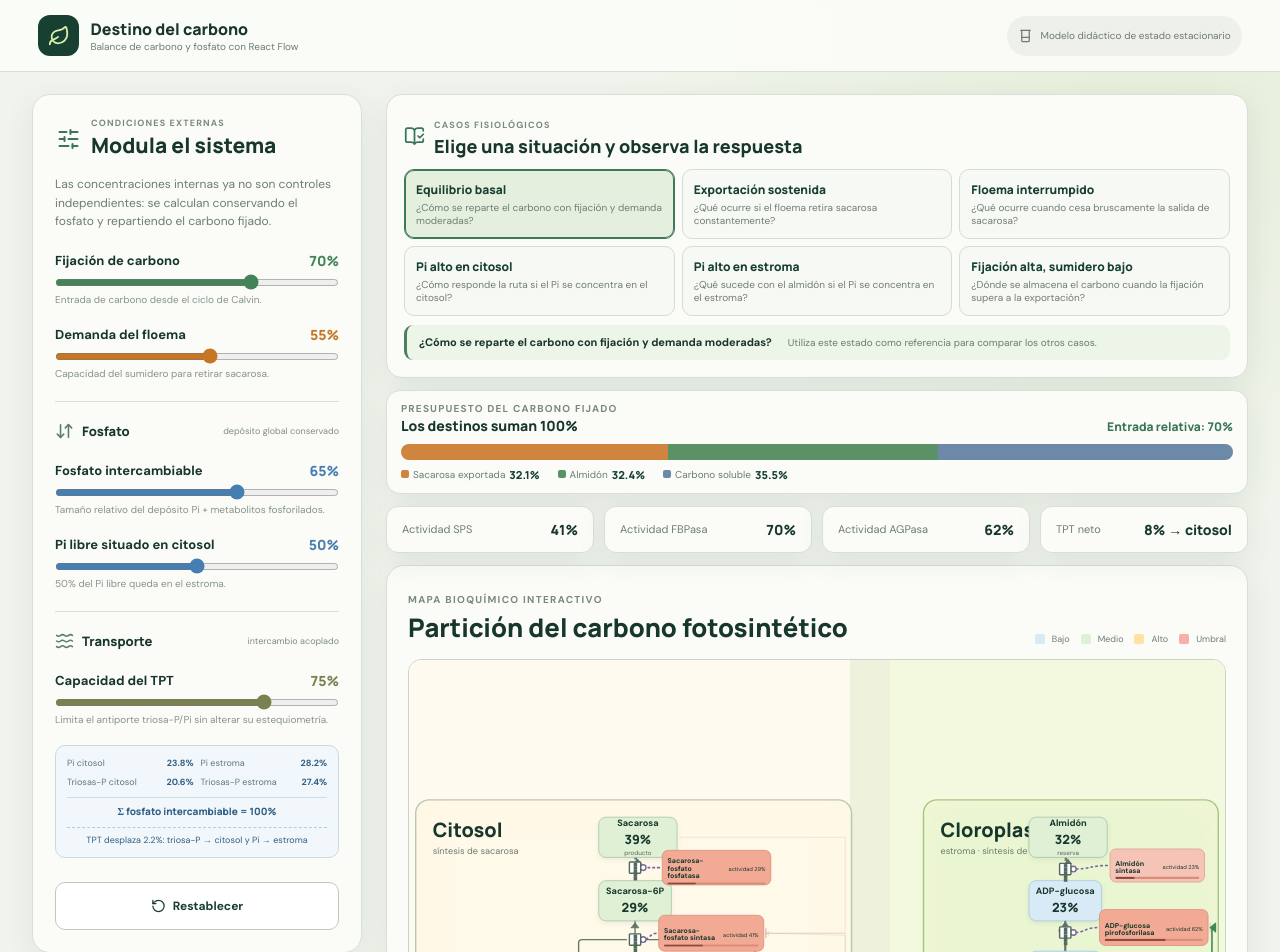
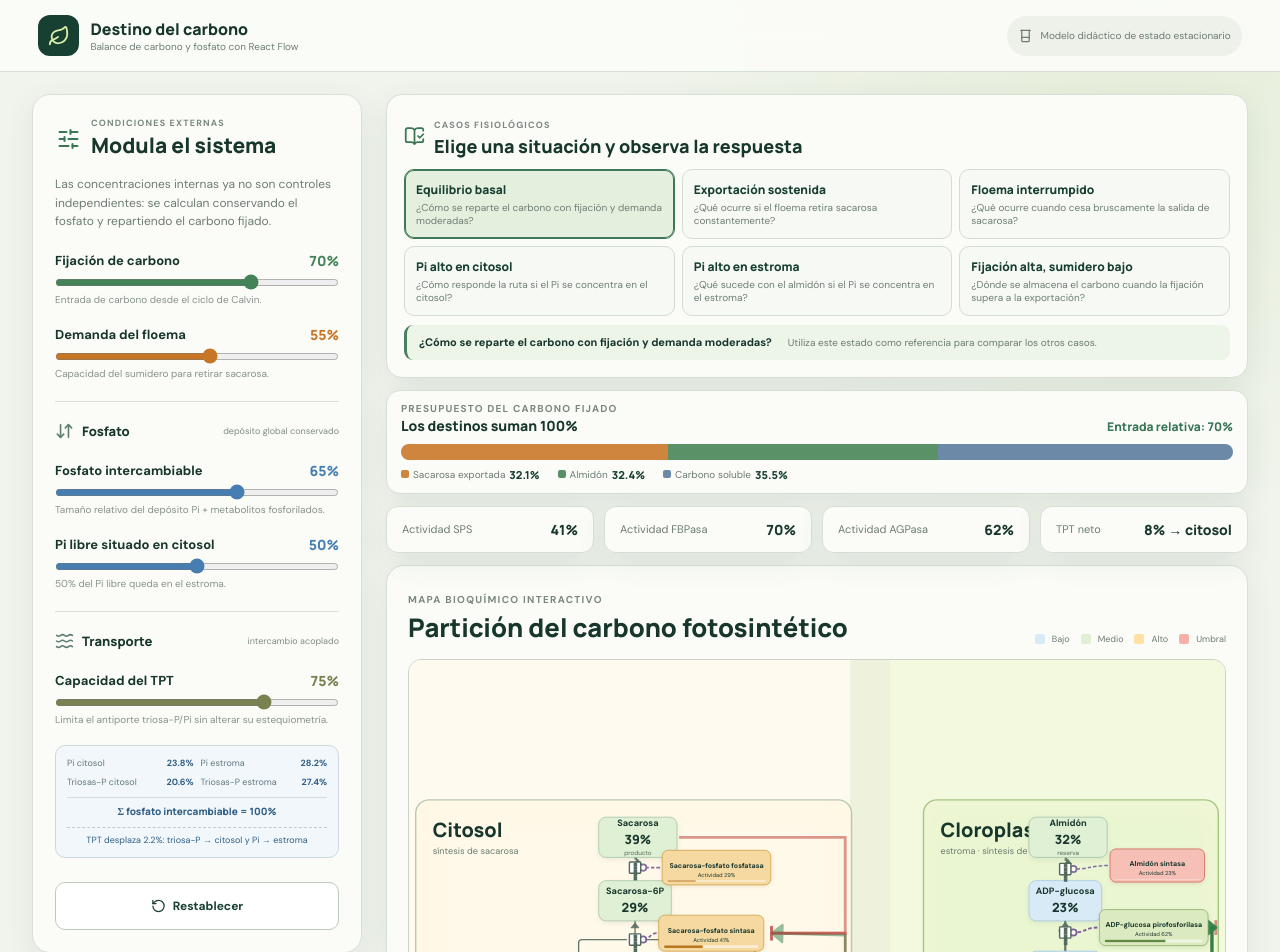
Before and after one commit to migred/Sacarosavsalmidon, a React (Vite) app: page / in a window 1280 px wide. Shown: the top 952 px of the page. Built offline with nearby package versions, Linux system fonts and the light colour scheme.

Commit message:
ajustezoom

```diff
--- a/package.json
+++ b/package.json
@@ -1,7 +1,7 @@
 {
   "name": "laboratorio-carbono-vegetal",
   "private": true,
-  "version": "1.0.3",
+  "version": "1.0.4",
   "type": "module",
   "scripts": {
     "dev": "vite",
--- a/src/App.tsx
+++ b/src/App.tsx
@@ -186,7 +186,7 @@ export default function App(){
         <div className="map-card">
           <div className="map-title"><div><span>MAPA BIOQUÍMICO INTERACTIVO</span><h1>Partición del carbono fotosintético</h1></div><div className="map-legend"><i className="low"/>Bajo<i className="normal"/>Medio<i className="high"/>Alto<i className="critical"/>Umbral</div></div>
           <MetabolicFlow balance={balance} derived={d}/>
-          <div className="sbgn-key"><span><b>□</b> metabolito</span><span><b>○</b> proceso</span><span><b>→</b> dirigida</span><span><b>⇄</b> reversible</span><span><b>⊣</b> inhibición</span><span><b>△</b> activación</span></div>
+          <div className="sbgn-key"><span><b>□</b> metabolito</span><span><b>○</b> proceso</span><span><b>→</b> dirigida</span><span><b>⇄</b> reversible</span><span><b>⊣</b> inhibición</span><span><b>△</b> activación</span><span><b>Enzima:</b> rojo baja · ámbar media · verde alta</span></div>
         </div>
         <div className="interpretation"><Info/><div><b>Respuesta regulatoria</b><p>{d.sucrosePool>=70?'La sacarosa acumulada ejerce retroinhibición sobre SPS. ':d.sps<25?'La síntesis de sacarosa está limitada por sustrato o por Pi. ':'SPS conserva capacidad para sostener la síntesis de sacarosa. '}{balance.piCyt>=65?'El Pi citosólico alto inhibe SPS y modifica el balance F6P-2-quinasa/F2,6BPasa. ':''}{balance.piStroma>=65?'El Pi estromático reduce la relación 3-PGA/Pi e inhibe AGPasa. ':d.agpase>=70?'La relación carbono/Pi activa AGPasa y favorece el almidón. ':'AGPasa responde al balance carbono/Pi. '}El TPT intercambia una triosa-P por un Pi, sin cambiar el fosfato total.</p></div></div>
       </section>
--- a/src/MetabolicFlow.tsx
+++ b/src/MetabolicFlow.tsx
@@ -7,9 +7,10 @@ import '@xyflow/react/dist/style.css'
 import type { Balance, Derived } from './App'
 
 type Props = { balance: Balance; derived: Derived }
-type FlowData = { label: string; value?: number; activity?: number; compartment?: 'cytosol' | 'chloroplast'; note?: string; tone?: string; kind?: string; active?: boolean; flux?: number; production?: boolean; forwardFlux?: number; reverseFlux?: number; route?: 'left'|'right'|'top'|'bottom'; corridor?: number; waypoints?: {x:number;y:number}[] }
+type FlowData = { label: string; value?: number; activity?: number; compartment?: 'cytosol' | 'chloroplast'; note?: string; tone?: string; kind?: string; active?: boolean; strength?: number; flux?: number; production?: boolean; forwardFlux?: number; reverseFlux?: number; route?: 'left'|'right'|'top'|'bottom'; corridor?: number; waypoints?: {x:number;y:number}[] }
 
 const level = (v = 0) => v < 25 ? 'low' : v < 65 ? 'normal' : v < 82 ? 'high' : 'critical'
+const clamp = (v:number) => Math.max(0,Math.min(100,v))
 
 function FourHandles() {
   return <>
@@ -32,7 +33,9 @@ const ProcessNode = memo(({ data }: NodeProps) => {
 
 const EnzymeNode = memo(({ data }: NodeProps) => {
   const d = data as FlowData
-  return <div className={`enzyme-node ${(d.activity ?? 0) < 25 ? 'limited' : ''}`}><FourHandles /><b>{d.label}</b><span>actividad {Math.round(d.activity ?? 0)}%</span><i><em style={{ width:`${d.activity ?? 0}%` }} /></i></div>
+  const activity=d.activity??0
+  const activityClass=activity<25?'activity-low':activity<55?'activity-medium':activity<80?'activity-high':'activity-very-high'
+  return <div className={`enzyme-node ${activityClass}`}><FourHandles /><b>{d.label}</b><span>Actividad {Math.round(activity)}%</span><i><em style={{ width:`${activity}%` }} /></i></div>
 })
 
 const TransportNode = memo(({ data }: NodeProps) => {
@@ -54,25 +57,31 @@ const ReactionEdge = memo((props: EdgeProps) => {
 
 const RegulatoryEdge = memo((props: EdgeProps) => {
   const d = props.data as FlowData | undefined
-  const [curve] = getBezierPath(props)
-  const waypointPath = d?.waypoints?.length ? `M ${props.sourceX} ${props.sourceY} ${d.waypoints.map(p=>`L ${p.x} ${p.y}`).join(' ')} L ${props.targetX} ${props.targetY}` : undefined
+  const kind = d?.kind ?? 'activation'
+  const endpointGap=kind==='catalysis'?0:8
+  const endX=props.targetX+(props.targetPosition===Position.Left?-endpointGap:props.targetPosition===Position.Right?endpointGap:0)
+  const endY=props.targetY+(props.targetPosition===Position.Top?-endpointGap:props.targetPosition===Position.Bottom?endpointGap:0)
+  const [curve] = getBezierPath({sourceX:props.sourceX,sourceY:props.sourceY,targetX:endX,targetY:endY,sourcePosition:props.sourcePosition,targetPosition:props.targetPosition})
+  const waypointPath = d?.waypoints?.length ? `M ${props.sourceX} ${props.sourceY} ${d.waypoints.map(p=>`L ${p.x} ${p.y}`).join(' ')} L ${endX} ${endY}` : undefined
   const path = waypointPath ?? (d?.route === 'left' || d?.route === 'right'
-    ? `M ${props.sourceX} ${props.sourceY} L ${d.corridor} ${props.sourceY} L ${d.corridor} ${props.targetY} L ${props.targetX} ${props.targetY}`
+    ? `M ${props.sourceX} ${props.sourceY} L ${d.corridor} ${props.sourceY} L ${d.corridor} ${endY} L ${endX} ${endY}`
     : d?.route === 'top' || d?.route === 'bottom'
-      ? `M ${props.sourceX} ${props.sourceY} L ${props.sourceX} ${d.corridor} L ${props.targetX} ${d.corridor} L ${props.targetX} ${props.targetY}`
+      ? `M ${props.sourceX} ${props.sourceY} L ${props.sourceX} ${d.corridor} L ${endX} ${d.corridor} L ${endX} ${endY}`
       : curve)
   const active = d?.active ?? false
-  const kind = d?.kind ?? 'activation'
-  const color = kind === 'inhibition' ? '#c3443a' : kind === 'catalysis' ? '#78649a' : '#3e8a58'
-  const opacity = active ? 1 : .14
+  const strength=clamp(d?.strength??(active?100:0))
+  const color = kind === 'inhibition' ? '#b72f2b' : kind === 'catalysis' ? '#70528f' : '#247c43'
+  const width=kind==='catalysis'?1.8+strength/65:2.4+strength/24
+  const opacity=active ? .78+strength/455 : .42+strength/555
   const verticalTarget = props.targetPosition === Position.Left || props.targetPosition === Position.Right
+  const barHalf=9+strength*.035
   const bar = kind === 'inhibition' && (verticalTarget
-    ? <line x1={props.targetX} y1={props.targetY-7} x2={props.targetX} y2={props.targetY+7} />
-    : <line x1={props.targetX-7} y1={props.targetY} x2={props.targetX+7} y2={props.targetY} />)
+    ? <line x1={endX} y1={endY-barHalf} x2={endX} y2={endY+barHalf} />
+    : <line x1={endX-barHalf} y1={endY} x2={endX+barHalf} y2={endY} />)
   return <g className={`reg-edge ${kind}`} style={{ opacity }}>
-    <BaseEdge path={path} markerEnd={kind === 'activation' ? props.markerEnd : undefined} style={{ stroke:color, strokeWidth:active?2.2:1.2, strokeDasharray:kind==='catalysis'?'4 3':undefined }} />
-    {bar && <g stroke={color} strokeWidth="2.5">{bar}</g>}
-    {kind === 'catalysis' && <circle cx={props.targetX} cy={props.targetY} r="4" fill="white" stroke={color} strokeWidth="2" />}
+    <BaseEdge path={path} markerEnd={kind === 'activation' ? props.markerEnd : undefined} style={{ stroke:color, strokeWidth:width, strokeDasharray:kind==='catalysis'?'5 3':undefined }} />
+    {bar && <g stroke={color} strokeWidth={Math.max(3,width)}>{bar}</g>}
+    {kind === 'catalysis' && <circle cx={endX} cy={endY} r="4.5" fill="white" stroke={color} strokeWidth="2.5" />}
   </g>
 })
 
@@ -110,7 +119,7 @@ const met = (id:string,label:string,value:number,parentId:string,x:number,y:numb
 const proc = (id:string,label:string,parentId:string|undefined,x:number,y:number) => ({ id,type:'process',parentId,extent:parentId?'parent' as const:undefined,position:{x,y},data:{label},style:{width:18,height:18},draggable:false })
 const enz = (id:string,label:string,activity:number,parentId:string,x:number,y:number,width=92,height=38) => ({ id,type:'enzyme',parentId,extent:'parent' as const,position:{x,y},data:{label,activity},style:{width,height},draggable:false })
 const reaction = (id:string,source:string,target:string,flux:number,sourceHandle:string,targetHandle:string,production=false) => ({ id,type:'reaction',source,target,sourceHandle,targetHandle,data:{flux,production},markerEnd:production?{type:MarkerType.ArrowClosed,color:'#435b4e',width:14,height:14}:undefined,selectable:false })
-const regulation = (id:string,source:string,target:string,kind:'activation'|'inhibition'|'catalysis',active:boolean,sourceHandle:string,targetHandle:string,route?:FlowData['route'],corridor?:number,waypoints?:FlowData['waypoints']) => ({ id,type:'regulatory',source,target,sourceHandle,targetHandle,data:{kind,active,route,corridor,waypoints},markerEnd:kind==='activation'?{type:MarkerType.ArrowClosed,color:'#3e8a58',width:14,height:14}:undefined,selectable:false })
+const regulation = (id:string,source:string,target:string,kind:'activation'|'inhibition'|'catalysis',active:boolean,strength:number,sourceHandle:string,targetHandle:string,route?:FlowData['route'],corridor?:number,waypoints?:FlowData['waypoints']) => ({ id,type:'regulatory',source,target,sourceHandle,targetHandle,data:{kind,active,strength,route,corridor,waypoints},markerEnd:kind==='activation'?{type:MarkerType.ArrowClosed,color:'#247c43',width:16+strength*.05,height:16+strength*.05}:undefined,selectable:false })
 const reversible = (id:string,source:string,target:string,forwardFlux:number,reverseFlux:number,sourceHandle:string,targetHandle:string) => ({ id,type:'reversible',source,target,sourceHandle,targetHandle,data:{forwardFlux,reverseFlux},markerEnd:{type:MarkerType.ArrowClosed,color:'#435b4e',width:13,height:13},selectable:false })
 const transport = (id:string,source:string,target:string,kind:'pi'|'triose',flux:number,sourceHandle:string,targetHandle:string) => ({ id,type:'tpt',source,target,sourceHandle,targetHandle,data:{kind,flux},markerEnd:{type:MarkerType.ArrowClosed,color:kind==='pi'?'#477eb2':'#ad772b',width:17,height:17},selectable:false })
 
@@ -160,22 +169,22 @@ function makeElements(b:Balance,d:Derived) {
     reversible('bi_ald_s','trioses','f16s',b.trioseStroma*.72,b.trioseStroma*.28,'s-right','t-left'),
     reaction('r_pga','pga','trioses',b.trioseStroma,'s-left','t-right',true),
 
-    regulation('cat_spp','e_spp','p_spp','catalysis',true,'s-left','t-right'),regulation('cat_sps','e_sps','p_sps','catalysis',true,'s-left','t-right'),
-    regulation('cat_fbp','e_fbp','p_fbp','catalysis',true,'s-left','t-right'),
-    regulation('cat_starch','e_starch','p_starch','catalysis',true,'s-left','t-right'),regulation('cat_agp','e_agp','p_agp','catalysis',true,'s-left','t-right'),
-    regulation('cat_fbp_s','e_fbp_s','p_fbp_s','catalysis',true,'s-left','t-right'),
+    regulation('cat_spp','e_spp','p_spp','catalysis',true,d.sucroseFlux,'s-left','t-right'),regulation('cat_sps','e_sps','p_sps','catalysis',true,d.sps,'s-left','t-right'),
+    regulation('cat_fbp','e_fbp','p_fbp','catalysis',true,d.fbpase,'s-left','t-right'),
+    regulation('cat_starch','e_starch','p_starch','catalysis',true,d.starchFlux,'s-left','t-right'),regulation('cat_agp','e_agp','p_agp','catalysis',true,d.agpase,'s-left','t-right'),
+    regulation('cat_fbp_s','e_fbp_s','p_fbp_s','catalysis',true,b.trioseStroma,'s-left','t-right'),
 
-    regulation('reg_f26_fbp','f26','e_fbp','inhibition',d.f26bp>=68,'s-left','t-right',undefined,undefined,[{x:10,y:364},{x:10,y:510},{x:440,y:510},{x:440,y:408}]),
-    regulation('reg_pi_sps','pic','e_sps','inhibition',b.piCyt>=65,'s-right','t-right','right',610),
-    regulation('reg_g6_sps','g6c','e_sps','activation',d.g6p>=30,'s-bottom','t-right',undefined,undefined,[{x:362,y:400},{x:610,y:400},{x:610,y:193}]),
-    regulation('reg_suc_sps','sucrose','e_sps','inhibition',d.sucrosePool>=70,'s-right','t-right','right',610),
-    regulation('reg_pi_f26k','pic','e_f26k','activation',b.piCyt>=55,'s-left','t-left','left',10),
-    regulation('reg_tri_f26k','triosec','e_f26k','inhibition',b.trioseCyt>=65,'s-left','t-left','left',10),
-    regulation('reg_pi_f26b','pic','e_f26b','inhibition',b.piCyt>=55,'s-left','t-left','left',10),
-    regulation('reg_f6_f26k','f6c','e_f26k','activation',d.f6p>=35,'s-top','t-right',undefined,undefined,[{x:232,y:245},{x:220,y:245},{x:220,y:281}]),
-    regulation('reg_f6_f26b','f6c','e_f26b','inhibition',d.f6p>=35,'s-bottom','t-right',undefined,undefined,[{x:220,y:393},{x:220,y:428}]),
-    regulation('reg_pi_agp','pis','e_agp','inhibition',b.piStroma>=65,'s-right','t-right','right',1130),
-    regulation('reg_pga_agp','pga','e_agp','activation',b.trioseStroma>=30,'s-right','t-right','right',1130),
+    regulation('reg_f26_fbp','f26','e_fbp','inhibition',d.f26bp>=68,d.f26bp,'s-left','t-right',undefined,undefined,[{x:10,y:364},{x:10,y:510},{x:440,y:510},{x:440,y:408}]),
+    regulation('reg_pi_sps','pic','e_sps','inhibition',b.piCyt>=65,b.piCyt,'s-right','t-right','right',610),
+    regulation('reg_g6_sps','g6c','e_sps','activation',d.g6p>=30,d.g6p,'s-bottom','t-right',undefined,undefined,[{x:362,y:400},{x:610,y:400},{x:610,y:193}]),
+    regulation('reg_suc_sps','sucrose','e_sps','inhibition',d.sucrosePool>=70,d.sucrosePool,'s-right','t-right','right',610),
+    regulation('reg_pi_f26k','pic','e_f26k','activation',b.piCyt>=55,b.piCyt,'s-left','t-left','left',10),
+    regulation('reg_tri_f26k','triosec','e_f26k','inhibition',b.trioseCyt>=65,b.trioseCyt,'s-left','t-left','left',10),
+    regulation('reg_pi_f26b','pic','e_f26b','inhibition',b.piCyt>=55,b.piCyt,'s-left','t-left','left',10),
+    regulation('reg_f6_f26k','f6c','e_f26k','activation',d.f6p>=35,d.f6p,'s-top','t-right',undefined,undefined,[{x:232,y:245},{x:220,y:245},{x:220,y:281}]),
+    regulation('reg_f6_f26b','f6c','e_f26b','inhibition',d.f6p>=35,d.f6p,'s-bottom','t-right',undefined,undefined,[{x:220,y:393},{x:220,y:428}]),
+    regulation('reg_pi_agp','pis','e_agp','inhibition',b.piStroma>=65,b.piStroma,'s-right','t-right','right',1130),
+    regulation('reg_pga_agp','pga','e_agp','activation',b.trioseStroma>=30,Math.min(100,b.trioseStroma*1.25),'s-right','t-right','right',1130),
   ]
   if(d.tpt>=0){
     edges.push(
```
Also changed, not shown: src/styles.css, 4 other files (tests, documents, lock files or other folders).
